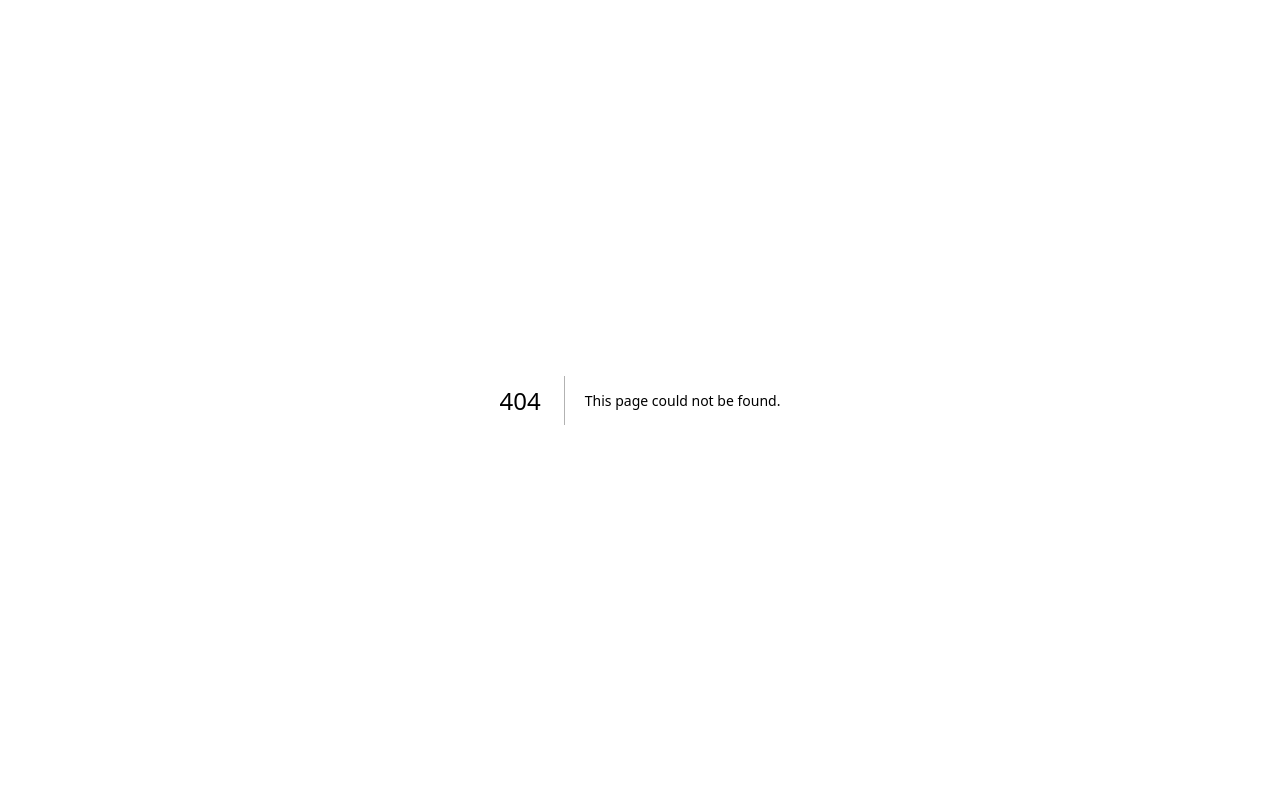
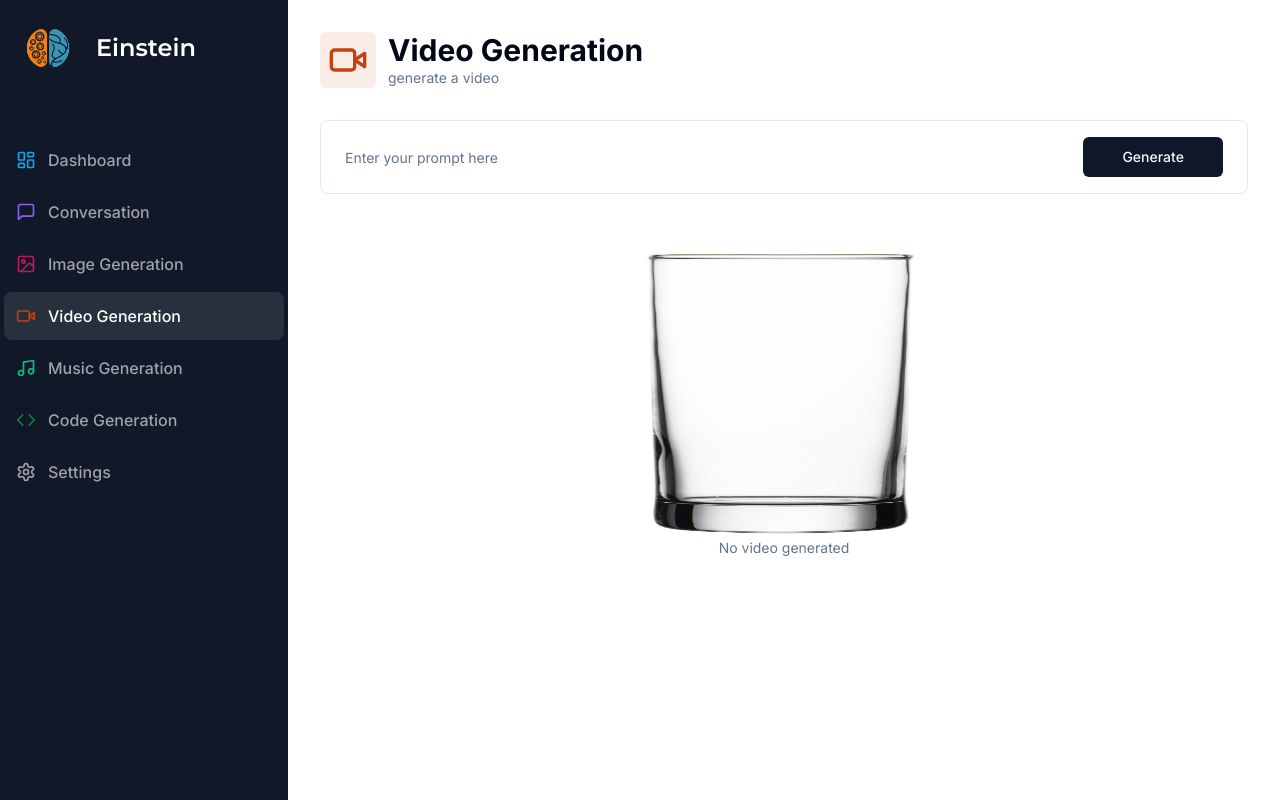
Before and after one commit to diegofcn/ai-plattform, a Next.js app: page /video in a window 1280 px wide. Before the commit this address had no page. Built offline with nearby package versions, Linux system fonts and the light colour scheme.

Commit message:
video generation

```diff
--- /dev/null
+++ b/app/(dashboard)/(routes)/video/contants.ts
@@ -0,0 +1,7 @@
+import * as z from "zod";
+
+export const formSchema = z.object({
+    prompt: z.string().min(1, {
+        message: "Video prompt is required",
+    })
+})
--- /dev/null
+++ b/app/(dashboard)/(routes)/video/page.tsx
@@ -0,0 +1,106 @@
+"use client"
+
+import * as z from "zod";
+import axios from "axios";
+import Heading from "@/components/Heading";
+import { VideoIcon } from "lucide-react";
+import { useForm } from "react-hook-form";
+import { formSchema } from "./contants";
+import { zodResolver } from "@hookform/resolvers/zod";
+import { Form, FormControl, FormField, FormItem } from "@/components/ui/form";
+import { Input } from "@/components/ui/input";
+import { Button } from "@/components/ui/button";
+
+import OpenAI from 'openai';
+import { useRouter } from "next/navigation";
+import { useState } from "react";
+import { NextResponse } from 'next/server';
+import { Empty } from "@/components/Empty";
+import { Loader } from "@/components/Loader";
+
+
+
+const VideoPage = () => {
+    const router = useRouter();
+    const [video, setVideo] = useState<string>()
+
+    const form = useForm<z.infer<typeof formSchema>>({
+        resolver: zodResolver(formSchema),
+        defaultValues: {
+            prompt: ""
+        }
+    });
+
+    const isLoading = form.formState.isSubmitting;
+
+    const onSubmit = async (values: z.infer<typeof formSchema>) => {
+        try {
+        setVideo(undefined)
+
+        const response = await axios.post("/api/video", values);
+
+        setVideo(response.data[0])
+
+        form.reset()
+
+        } catch (error: any) {
+            console.log(error)
+        } finally {
+            router.refresh();
+        }
+
+    }
+
+    return (
+        <div>
+            <Heading
+            title="Video Generation"
+            description="generate a video"
+            icon={VideoIcon}
+            iconColor="text-orange-700"
+            bgColor="bg-orange-700/10"/>
+            <div className="px-4 lg:px-8">
+                <div>
+                    <Form {...form}>
+                        <form onSubmit={form.handleSubmit(onSubmit)}
+                        className="rounded-lg border w-full p-4 px-3 md:px-6 focus-within:shadow-sm grid grid-cols-12 gap-2"
+                        >
+                            <FormField name="prompt" render={({ field }) => (
+                                <FormItem className="col-span-12 lg:col-span-10">
+                                    <FormControl className="m-0 p-0">
+                                        <Input
+                                        className="border-0 outline-none focus-visible:ring-0 focus-visible:ring-transparent"
+                                        disabled={isLoading} placeholder="Enter your prompt here"
+                                        {...field}
+                                        />
+                                    </FormControl>
+                                </FormItem>
+                            )}
+                            />
+                            <Button className="col-span-12 lg:col-span-2 w-full" disabled={isLoading}>
+                                Generate
+                            </Button>
+                        </form>
+                    </Form>
+                </div>
+                <div className="space-y-4 mt-4">
+                    {isLoading && (
+                        <div className="p-8 rounded-lg w-full flex items-center justify-center bg-muted">
+                            <Loader />
+                        </div>
+                    )}
+                    {!video && !isLoading && (
+                       <Empty label="No video generated"/>
+                    )}
+                    {video && (
+                        <video className="w-full aspect-video mt-8 rounded-lg border bg-black" controls>
+                            <source src={video}/>
+                        </video>
+                    )}
+                </div>
+            </div>
+        </div>
+    );
+}
+
+export default VideoPage;
--- /dev/null
+++ b/app/api/video/route.ts
@@ -0,0 +1,38 @@
+import { auth } from '@clerk/nextjs';
+import { NextResponse } from 'next/server';
+import Replicate from "replicate"
+
+
+const replicate = new Replicate({
+  auth: process.env.REPLICATE_API_TOKEN!
+})
+
+export async function POST(req: Request) {
+  try {
+    const { userId } = auth();
+    const body = await req.json();
+    const { prompt } = body;
+
+    if (!userId) {
+      return new NextResponse('Unauthorized', { status: 401 });
+    }
+
+    if (!prompt) {
+      return new NextResponse('Prompt is required', { status: 400 });
+    }
+
+    const response = await replicate.run(
+      "anotherjesse/zeroscope-v2-xl:9f747673945c62801b13b84701c783929c0ee784e4748ec062204894dda1a351",
+      {
+        input: {
+          prompt
+        }
+      }
+    );
+
+    return NextResponse.json(response);
+  } catch (error) {
+    console.log('[VIDEO_ERROR]', error);
+    return new NextResponse('Internal error', { status: 500 });
+  }
+}
--- a/package.json
+++ b/package.json
@@ -39,5 +39,8 @@
     "tailwindcss-animate": "^1.0.7",
     "typescript": "5.2.2",
     "zod": "^3.22.2"
+  },
+  "devDependencies": {
+    "prisma": "^5.2.0"
   }
 }
```
Also changed, not shown: 2 other files (tests, documents, lock files or other folders).
